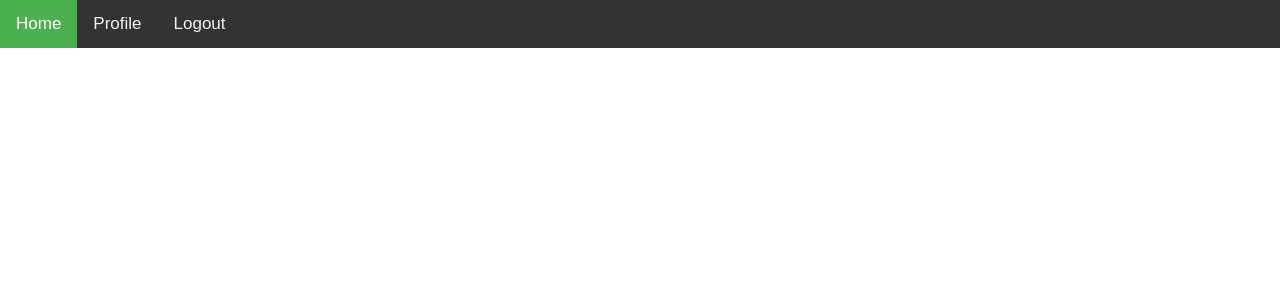
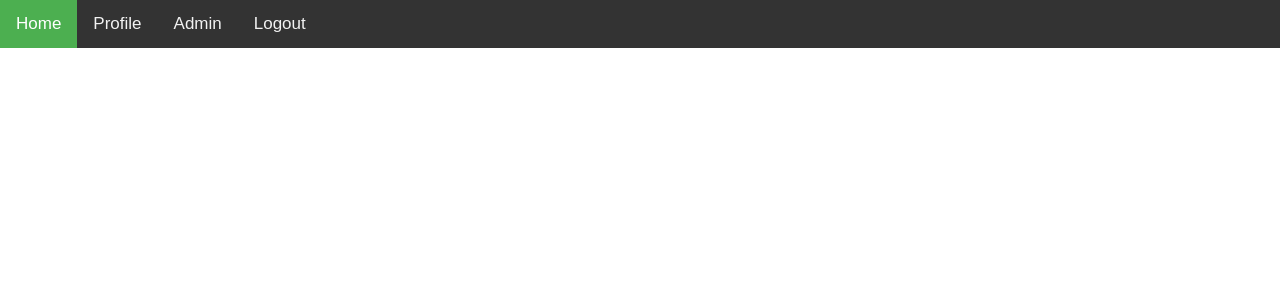
Before and after one commit to Acbegley/BCTF, a PHP site: page /welcome.php in a window 1280 px wide. Shown: the top 300 px of the page. Run offline with PHP 8.4, Linux system fonts and the light colour scheme; a user stored in the database is signed in.

Commit message:
Add files via upload

```diff
--- a/welcome.php
+++ b/welcome.php
@@ -47,6 +47,15 @@ body {
 <div class="topnav">
   <a class="active" href="welcome.php">Home</a>
   <a href="profile.php">Profile</a>
+  <?php
+  $admin = $_SESSION["admin"];
+  if ($admin = 1)
+  {
+  ?>
+  <a href="admin.php">Admin</a>
+  <?php
+  }
+  ?>
   <a href="logout.php">Logout</a>
 </div>
 
```
